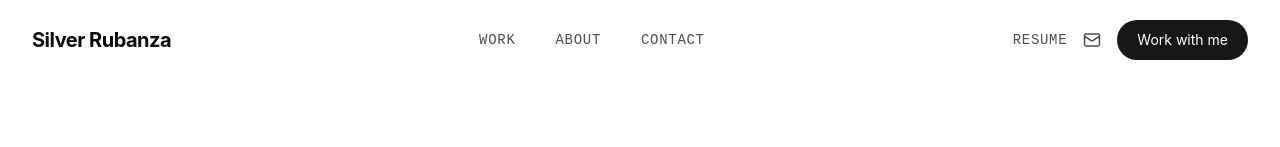
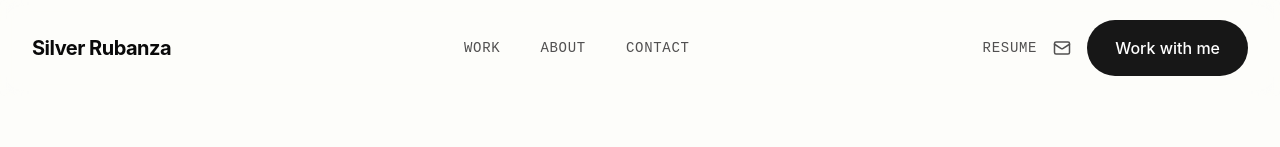
Before and after one commit to rubanzasilva/my_website_claude, a Next.js app: page / in a window 1280 px wide. Shown: the top 147 px of the page. Built offline with nearby package versions, Linux system fonts and the light colour scheme; a web font is replaced by a local one.

Commit message:
changing workwith me navbar link to email link

```diff
--- a/src/components/Header.tsx
+++ b/src/components/Header.tsx
@@ -1,6 +1,6 @@
 'use client';
 import { useState } from 'react';
-import { Menu, X, Mail } from 'lucide-react';
+import { Menu, X, Mail, ArrowRight } from 'lucide-react';
 
 const Header = () => {
   const [isOpen, setIsOpen] = useState(false);
@@ -61,12 +61,13 @@ const Header = () => {
             >
               <Mail size={18} />
             </a>
-            <button
-              onClick={() => document.getElementById('contact')?.scrollIntoView({ behavior: 'smooth' })}
-              className="bg-ploy-button-primary-background text-ploy-button-primary-text text-sm px-5 py-2.5 rounded-full hover:opacity-90 transition-opacity cursor-pointer"
-            >
-              Work with me
-            </button>
+          <button
+                onClick={() => window.location.href = 'mailto:abc@silverrubanza.com'}
+                className="inline-flex items-center gap-2 rounded-full bg-ploy-button-primary-background px-7 py-4 text-base font-medium text-ploy-button-primary-text transition-opacity hover:opacity-90 cursor-pointer"
+aria-label="Work with me"
+              >
+                Work with me
+              </button>
           </div>
 
           {/* Mobile Menu Button */}
@@ -110,14 +111,13 @@ const Header = () => {
                 Email me
               </a>
               <button
-                onClick={() => {
-                  document.getElementById('contact')?.scrollIntoView({ behavior: 'smooth' });
-                  setIsOpen(false);
-                }}
-                className="bg-ploy-button-primary-background text-ploy-button-primary-text text-sm px-5 py-2.5 rounded-full hover:opacity-90 transition-opacity w-fit cursor-pointer"
+                onClick={() => window.location.href = 'mailto:abc@silverrubanza.com'}
+                className="inline-flex items-center gap-2 rounded-full bg-ploy-button-primary-background px-7 py-4 text-base font-medium text-ploy-button-primary-text transition-opacity hover:opacity-90 cursor-pointer"
+aria-label="Work with me"
               >
                 Work with me
               </button>
+
             </div>
           </nav>
         )}
```
